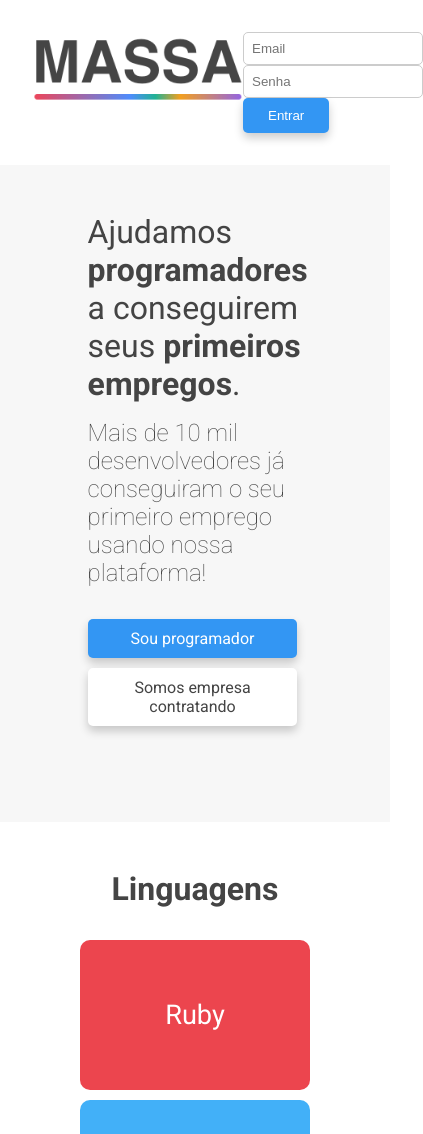
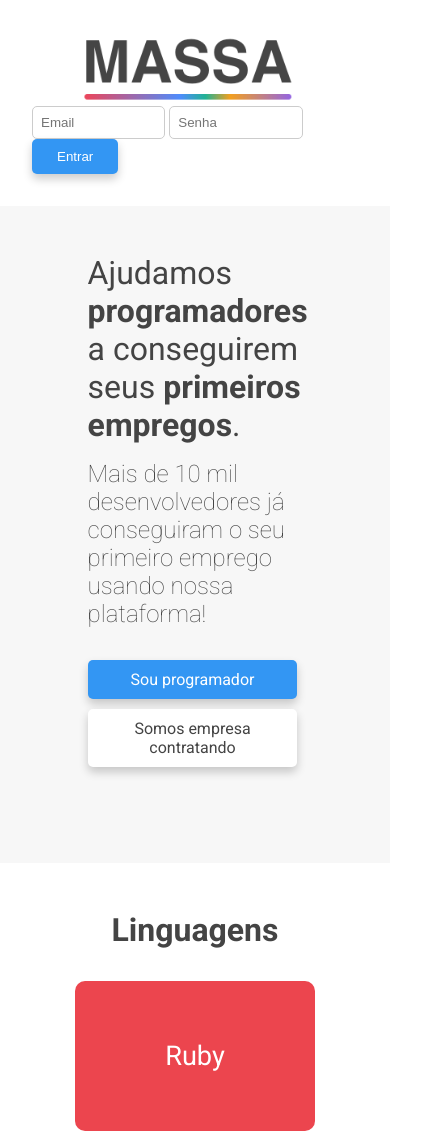
Before and after one commit to anderchenko1993/massa, a plain HTML site: page index.html in a window 390 px wide. Shown: the top 1134 px of the page, 423 px wide, since content can reach past the window. Drawn offline with Linux system fonts and the light colour scheme.

Commit message:
implementado media query no header

```diff
--- a/css/style.css
+++ b/css/style.css
@@ -18,6 +18,7 @@ header {
 
 .logo img {
   width: 211px;
+  margin-right: 15px;
 }
 
 .sign-in {
@@ -177,7 +178,7 @@ footer p.copyright {
 
   .card {
     margin: auto;
-    width: 230px;
+    width: 240px;
     margin-bottom: 10px;
   }
 
@@ -189,13 +190,12 @@ footer p.copyright {
     display: flex;
     margin: auto;
     margin-bottom: 10px;
+    width: 240px;
+    height: 240px;
   }
 }
 
-@media (max-width: 790px) {
-  .sign-in {
-  }
-
+@media (max-width: 800px) {
   .intro .cta {
     display: flex;
     flex-direction: column;
@@ -206,3 +206,17 @@ footer p.copyright {
     margin-top: 10px;
   }
 }
+
+@media (max-width: 770px) {
+  header {
+    flex-wrap: wrap;
+  }
+}
+
+@media (max-width: 580px) {
+  input[type="text"],
+  input[type="email"],
+  input[type="password"] {
+    width: calc(2em * 5);
+  }
+}
```
